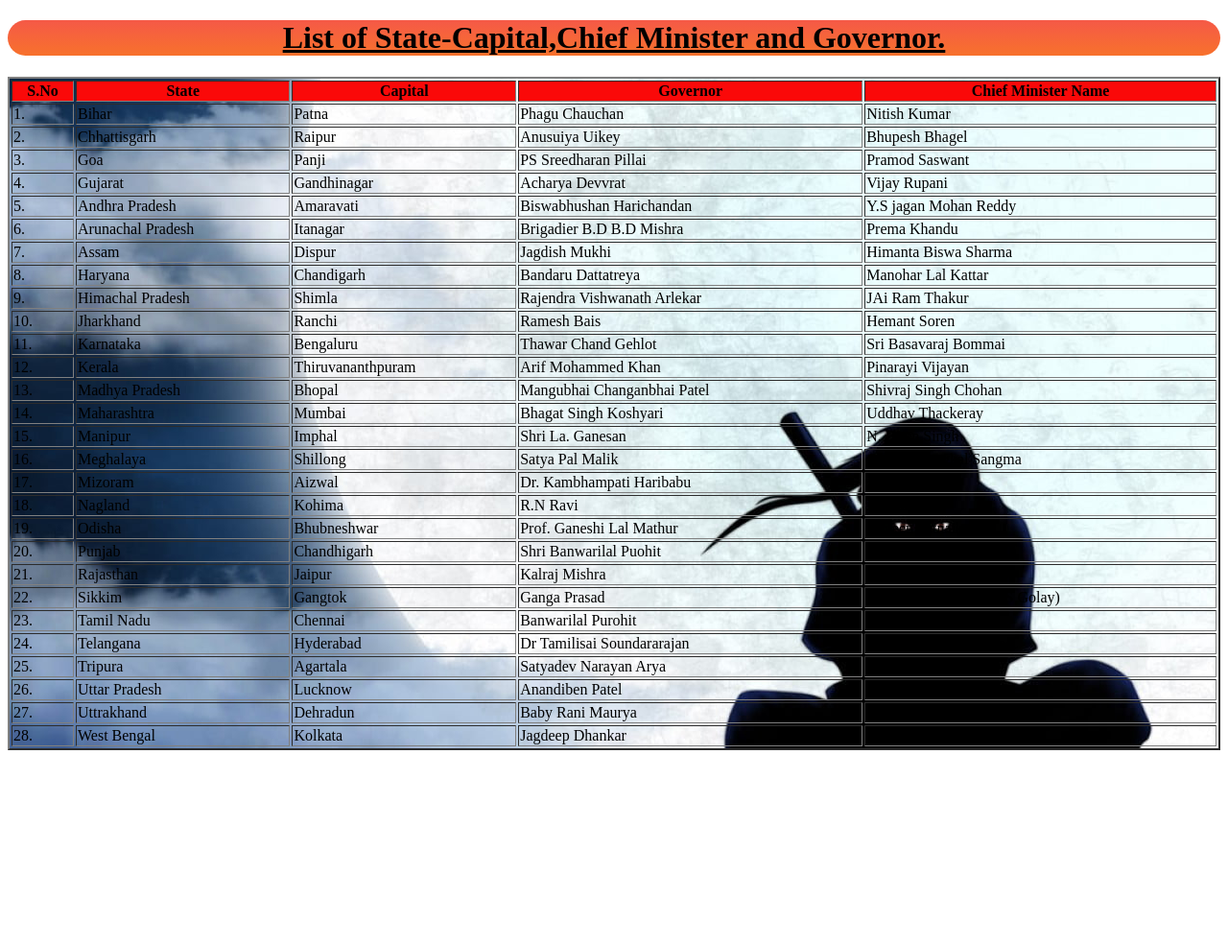
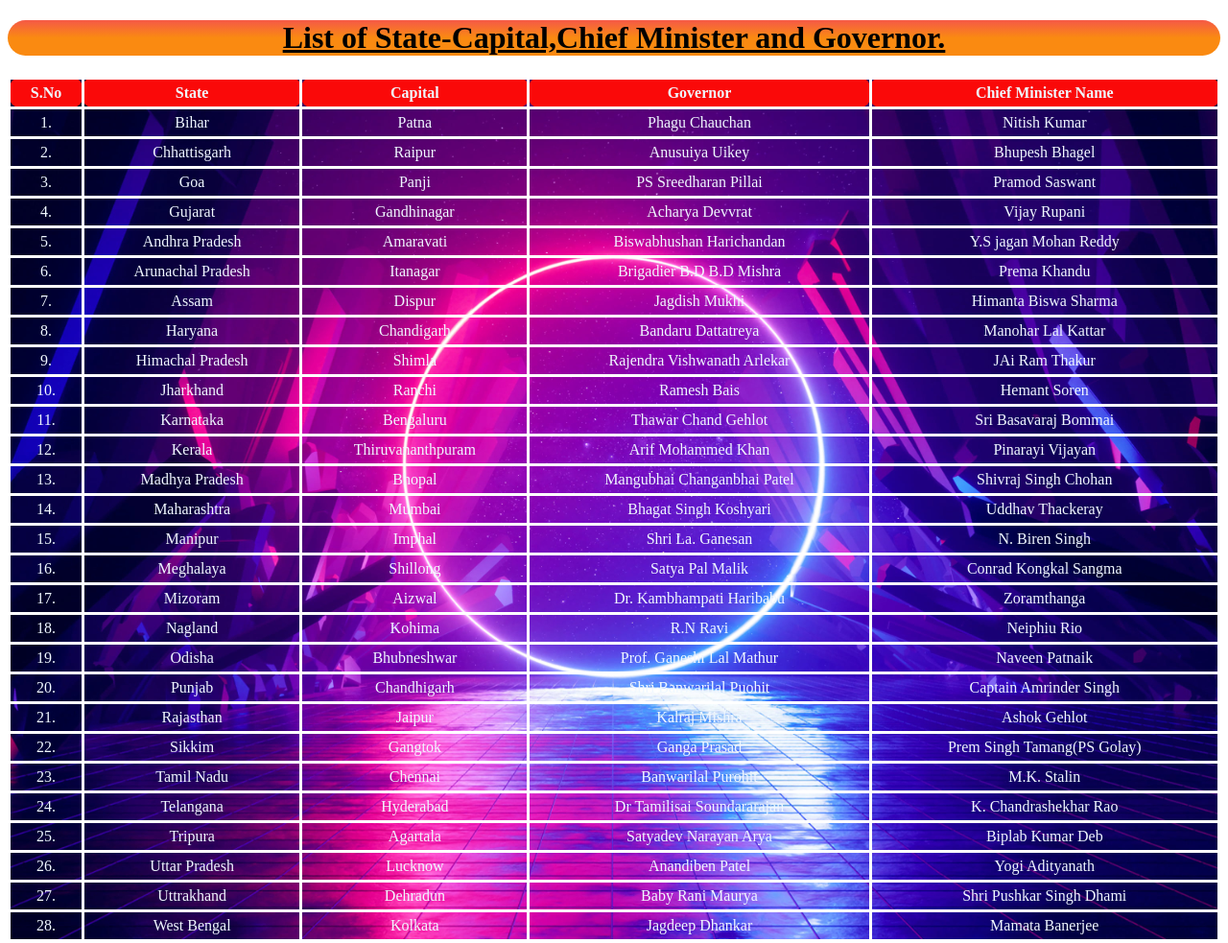
Before and after one commit to RitikRajMehta/WebDesign, a plain HTML site: page index.html in a window 1280 px wide. Shown: the whole page at 96% size. Before the commit the page ends 800 px from the top, so only its background shows below. Drawn offline with Linux system fonts and the light colour scheme.

Commit message:
Add files via upload

```diff
--- a/style.css
+++ b/style.css
@@ -5,7 +5,7 @@
 
 h1{
   text-align: center;
-  background: linear-gradient(#f55947 0%,#fa8a11 200%);
+  background: linear-gradient(#f55947 0%,#fa8a11 50%);
   border-radius: 20px;
   font-family: 'Kanit', sans-serif;
   font-family: 'PT Serif', serif;
@@ -13,10 +13,15 @@ h1{
 body
 {
     align-items: center;
+    min-height: 100vh;
 }
 table{
-  background: url('back2.jpg');
+  background: url('back.jpg.jpg');
   animation: animateBg 5s linear infinite;
+  border-collapse: collapse;
+  background-size: cover;
+  background-position: center;
+  text-align: center;
 }
 
 @keyframes animateBg{
@@ -26,4 +31,12 @@ table{
 }
 th{
   background-color: #fa0909;
+  border-radius: 10px;
 }
+table, th, td {
+  border: 3px solid black;
+  padding: 5px;
+  color: aliceblue;
+  border-color: #fff;
+
+}
```
Also changed, not shown: back.jpg.jpg (added).
